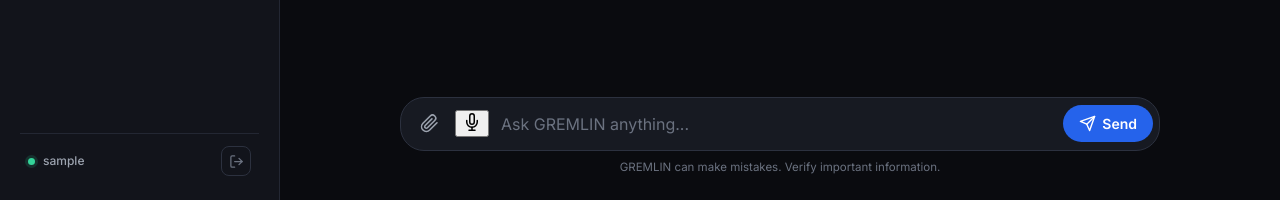
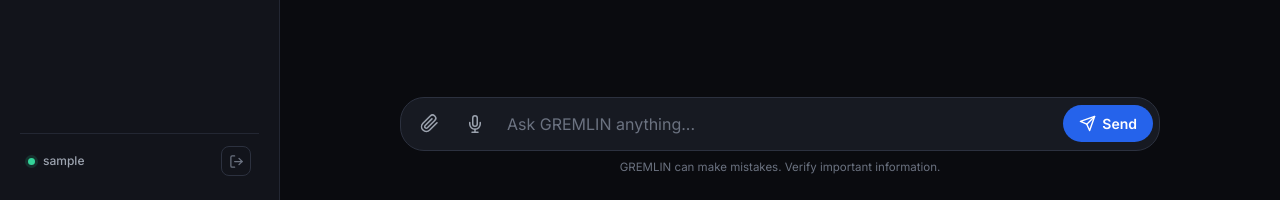
Before and after one commit to Gremlin-dev-dev/gremlin, a Flask app: page / in a window 1280 px wide. Shown: the part 600-800 px from the top of the page. Run offline with Flask 3, Linux system fonts and the light colour scheme; the visitor is signed in with stand-in values (Sample User, id 1); data that the repository does not hold is empty; some libraries are stand-ins or nearby versions.

Commit message:
Add styles for voice input button
Added styles for voice input button including hover and listening states.

```diff
--- a/static/style.css
+++ b/static/style.css
@@ -1078,3 +1078,43 @@ pre code {
         max-width: 100%;
     }
 }
+/* =========================================================
+   Voice input button
+========================================================= */
+
+.mic-btn {
+    position: relative;
+    width: 40px;
+    height: 40px;
+    flex-shrink: 0;
+    display: flex;
+    align-items: center;
+    justify-content: center;
+    color: var(--text-secondary);
+    background: transparent;
+    border: 1px solid transparent;
+    border-radius: 50%;
+    cursor: pointer;
+    transition: background .15s var(--ease), color .15s var(--ease), border-color .15s var(--ease);
+}
+
+.mic-btn:hover {
+    background: var(--surface-3);
+    color: var(--text-primary);
+}
+
+.mic-btn.listening {
+    color: #fff;
+    background: var(--danger);
+    border-color: var(--danger);
+    animation: mic-pulse 1.4s infinite;
+}
+
+@keyframes mic-pulse {
+    0%, 100% { box-shadow: 0 0 0 0 rgba(248, 113, 113, 0.45); }
+    50% { box-shadow: 0 0 0 8px rgba(248, 113, 113, 0); }
+}
+
+.mic-btn.unsupported {
+    display: none;
+}
```
